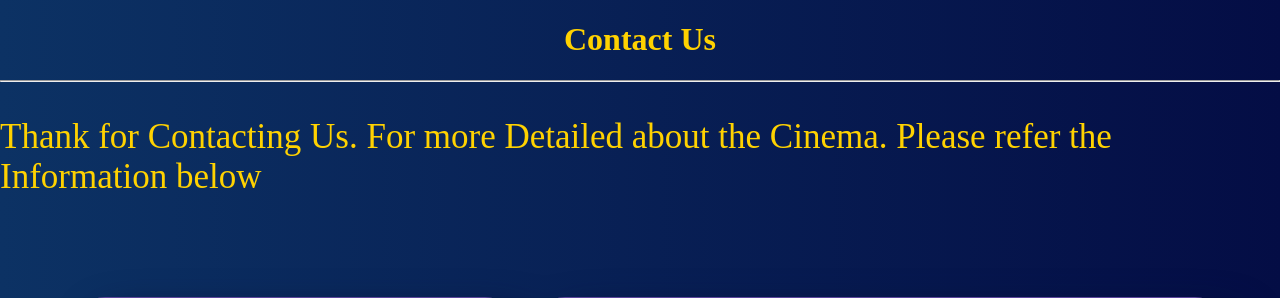
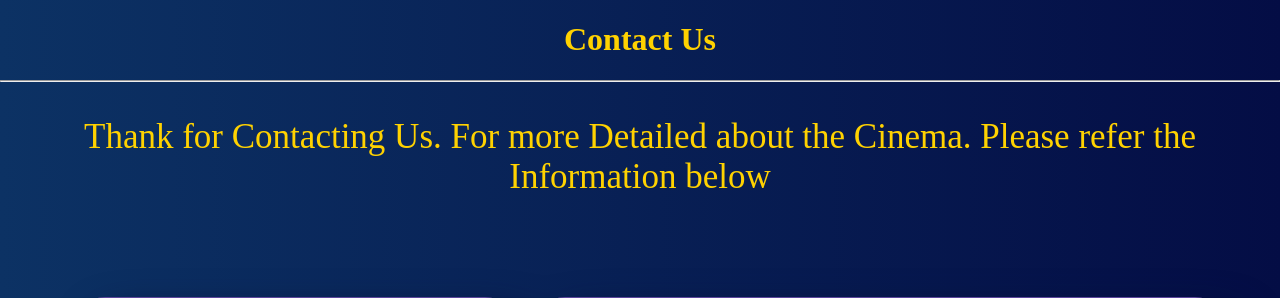
Before and after one commit to zxianyap142857/zxianyap142857.github.io, a PHP site: page /contact-us.html in a window 1280 px wide. Shown: the part 60-358 px from the top of the page. Run offline with PHP 8.4, Linux system fonts and the light colour scheme; some libraries are stand-ins or nearby versions.

Commit message:
you forget to close tag!!!

```diff
--- a/contact-us.html
+++ b/contact-us.html
@@ -72,6 +72,7 @@
         </div>
       </div>
     </div>
+  </div>
 
   <footer></footer>
 
--- a/css/contact-us.css
+++ b/css/contact-us.css
@@ -17,6 +17,7 @@ h1 {
 
 #contact-us {
   margin: auto;
+  text-align: center;
 }
 
 #e-mail p a {
```
Lines whose indentation alone changed are shown as unchanged.
